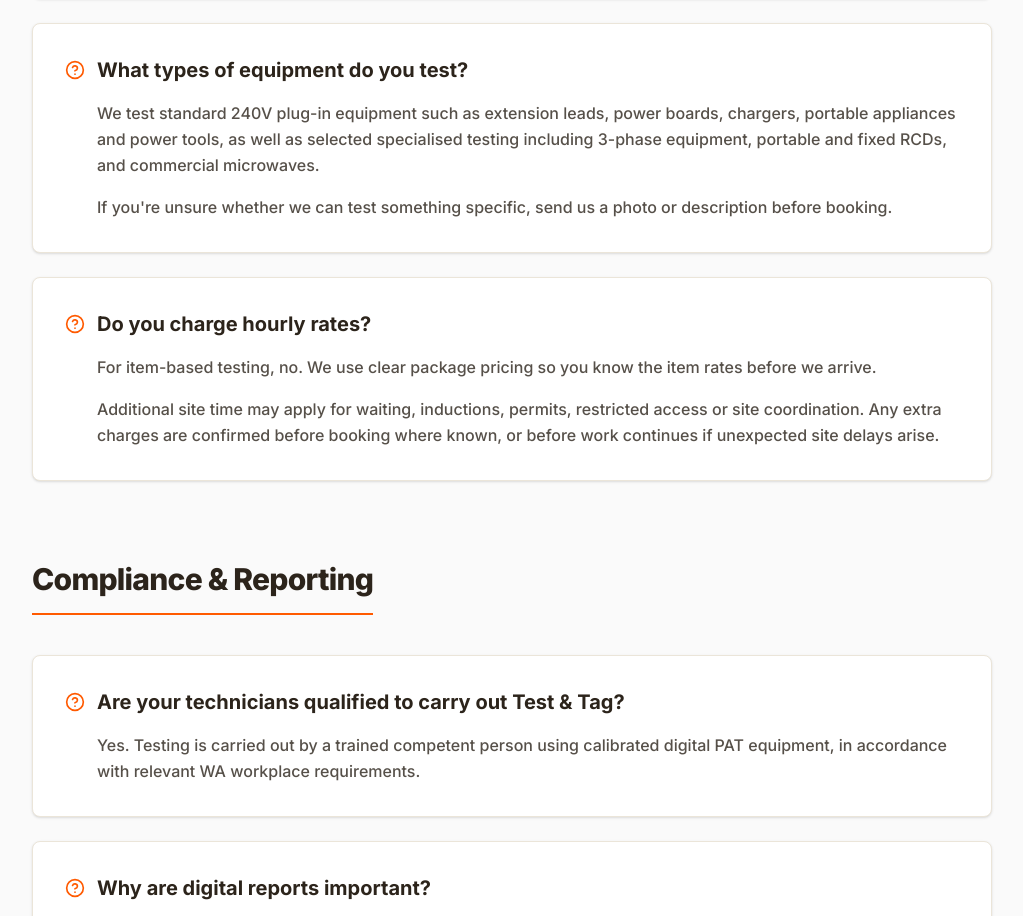
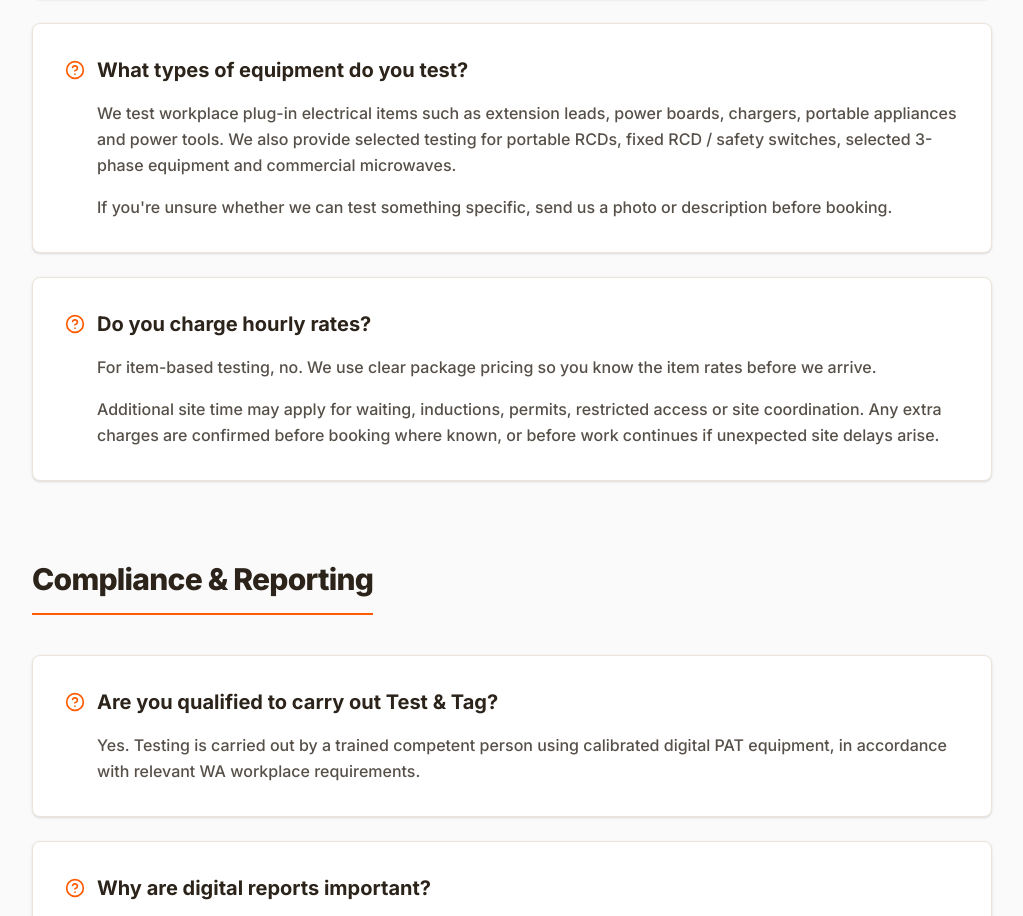
Before and after one commit to daaddd333/Red-Earth-Compliance, a React (Vite) app: page /faq in a window 1280 px wide. Shown: the part 1982-2898 px from the top of the page, without its empty margins (128-1151 px from the left). Built offline with nearby package versions, Linux system fonts and the light colour scheme.

Commit message:
Final website copy cleanup

```diff
--- a/src/pages/Contact.tsx
+++ b/src/pages/Contact.tsx
@@ -2,7 +2,7 @@ import React from 'react';
 import { Phone, Mail, MapPin, Clock, ArrowRight } from 'lucide-react';
 import { Link } from 'react-router-dom';
 
-const bookingMailtoLink = "mailto:info@redearthcompliance.com.au?subject=Test%20%26%20Tag%20Booking%20Request&body=Hi%20Red%20Earth%20Compliance%2C%0A%0AI%27d%20like%20to%20book%20a%20Test%20%26%20Tag%20visit.%20Here%20are%20my%20details%3A%0A%0AContact%20name%3A%20%0ABusiness%20name%3A%20%0AMobile%3A%20%0AEmail%3A%20%0ASite%20location%3A%20%0APreferred%20date%20and%20time%3A%20%0AWhat%20needs%20testing%3A%20%0AEstimated%20item%20count%3A%20%0ASite%20access%20notes%2C%20if%20any%3A%20%0A%0AAny%20other%20notes%3A%20%0A%0AThanks.";
+
 
 export default function Contact() {
   return (
--- a/src/pages/FAQ.tsx
+++ b/src/pages/FAQ.tsx
@@ -81,7 +81,7 @@ export default function FAQ() {
               question="What types of equipment do you test?"
               answer={
                 <>
-                  <p>We test standard 240V plug-in equipment such as extension leads, power boards, chargers, portable appliances and power tools, as well as selected specialised testing including 3-phase equipment, portable and fixed RCDs, and commercial microwaves.</p>
+                  <p>We test workplace plug-in electrical items such as extension leads, power boards, chargers, portable appliances and power tools. We also provide selected testing for portable RCDs, fixed RCD / safety switches, selected 3-phase equipment and commercial microwaves.</p>
                   <p>If you're unsure whether we can test something specific, send us a photo or description before booking.</p>
                 </>
               }
@@ -102,7 +102,7 @@ export default function FAQ() {
             <h2 className="text-3xl font-extrabold tracking-tight text-ink mb-10 border-b-2 border-primary pb-4 inline-block">Compliance &amp; Reporting</h2>
 
             <FAQItem
-              question="Are your technicians qualified to carry out Test & Tag?"
+              question="Are you qualified to carry out Test & Tag?"
               answer={<p>Yes. Testing is carried out by a trained competent person using calibrated digital PAT equipment, in accordance with relevant WA workplace requirements.</p>}
             />
 
--- a/src/pages/Home.tsx
+++ b/src/pages/Home.tsx
@@ -3,7 +3,7 @@ import { Link } from 'react-router-dom';
 import { CheckCircle2, ShieldCheck, MapPin, ClipboardCheck, Zap } from 'lucide-react';
 import { motion } from 'motion/react';
 
-const bookingMailtoLink = "mailto:info@redearthcompliance.com.au?subject=Test%20%26%20Tag%20Booking%20Request&body=Hi%20Red%20Earth%20Compliance%2C%0A%0AI%27d%20like%20to%20book%20a%20Test%20%26%20Tag%20visit.%20Here%20are%20my%20details%3A%0A%0AContact%20name%3A%20%0ABusiness%20name%3A%20%0AMobile%3A%20%0AEmail%3A%20%0ASite%20location%3A%20%0APreferred%20date%20and%20time%3A%20%0AWhat%20needs%20testing%3A%20%0AEstimated%20item%20count%3A%20%0ASite%20access%20notes%2C%20if%20any%3A%20%0A%0AAny%20other%20notes%3A%20%0A%0AThanks.";
+
 
 export default function Home() {
   return (
--- a/src/pages/Services.tsx
+++ b/src/pages/Services.tsx
@@ -47,7 +47,7 @@ export default function Services() {
               </div>
               <h3 className="text-2xl font-bold text-ink mb-4">3-Phase Equipment Testing</h3>
               <p className="text-ink/80 font-medium mb-6 leading-relaxed">
-                Testing of selected 3-phase equipment used in workplaces and industrial environments.
+                Testing of selected 3-phase equipment used in workshops, yards and industrial workplaces.
               </p>
               <div className="border-t border-sandstone/50 pt-4 mt-auto">
                 <p className="text-sm font-semibold italic text-ink/60">Suited to workshops, industrial sites and workplaces using 415V equipment.</p>
@@ -73,7 +73,7 @@ export default function Services() {
               <div className="w-14 h-14 bg-bg-light rounded flex items-center justify-center mb-6 text-primary group-hover:bg-primary group-hover:text-white transition-colors">
                 <ShieldCheck size={28} />
               </div>
-              <h3 className="text-2xl font-bold text-ink mb-4">Fixed RCD / Safety Switch</h3>
+              <h3 className="text-2xl font-bold text-ink mb-4">Fixed RCD / Safety Switch Testing</h3>
               <p className="text-ink/80 font-medium mb-6 leading-relaxed">
                 Testing of fixed RCDs and safety switches, subject to safe access and isolation being available.
               </p>
```
